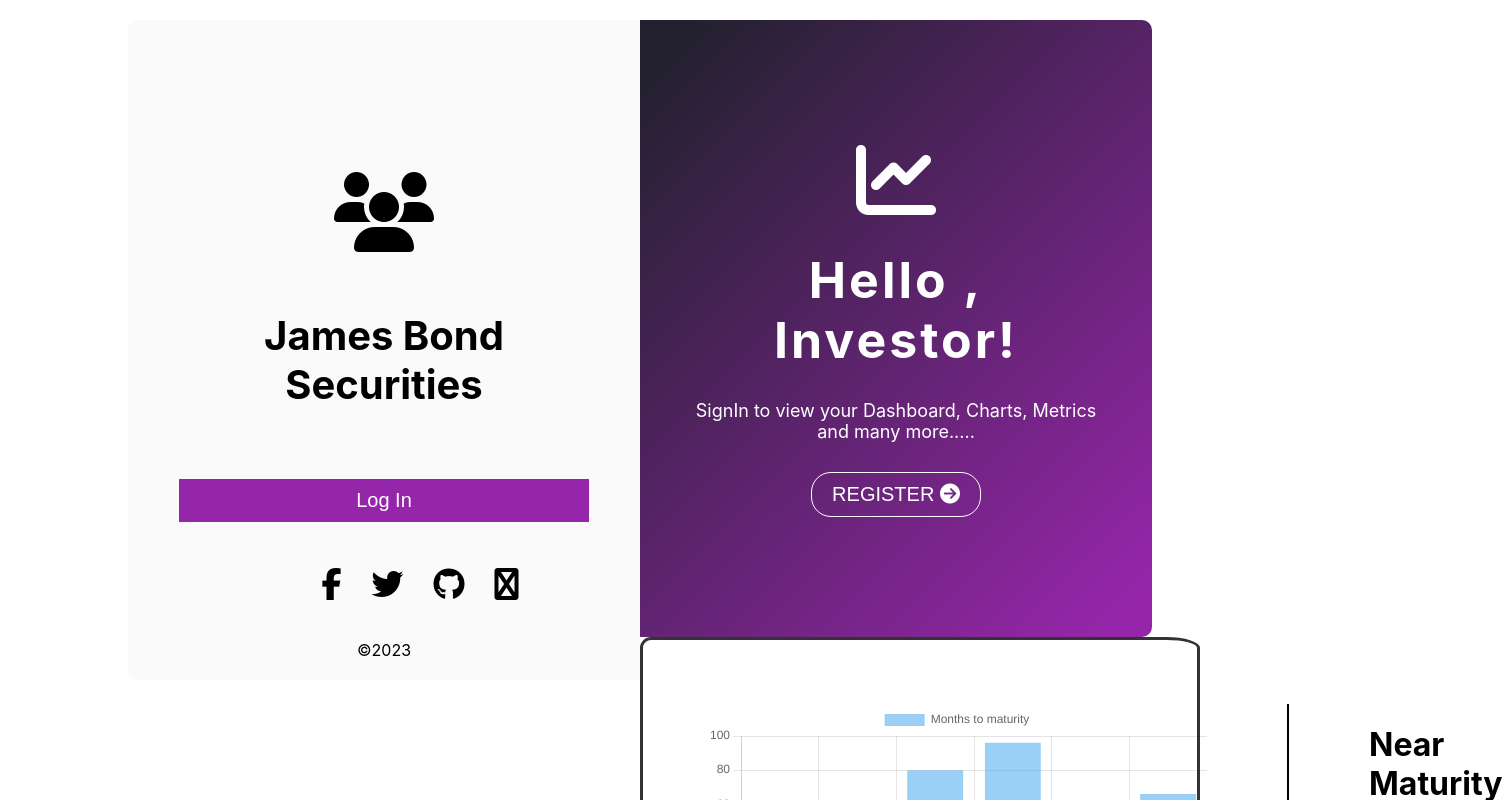
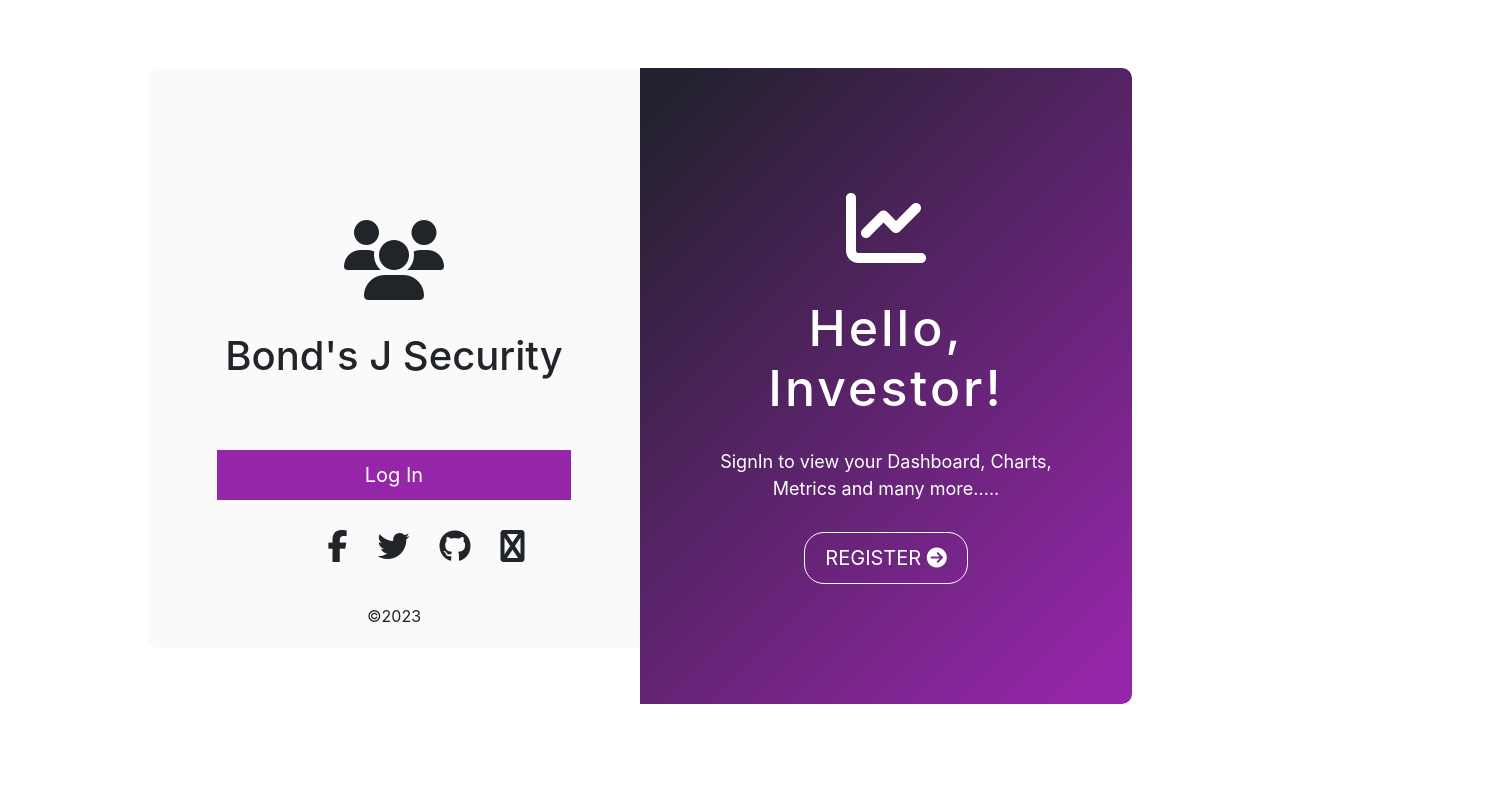
Before and after one commit to Krish-Bajaj/Team15-FE, a React (Create React App) app: page /dashboard in a window 1280 px wide. Shown: the top 800 px of the page, 1503 px wide, since content can reach past the window. Built offline with nearby package versions, Linux system fonts and the light colour scheme.

Commit message:
added navbar  , logout button

```diff
--- a/public/index.html
+++ b/public/index.html
@@ -25,6 +25,7 @@
       work correctly both with client-side routing and a non-root public URL.
       Learn how to configure a non-root public URL by running `npm run build`.
     -->
+    <link href="https://cdn.jsdelivr.net/npm/bootstrap@5.3.1/dist/css/bootstrap.min.css" rel="stylesheet" integrity="sha384-4bw+/aepP/YC94hEpVNVgiZdgIC5+VKNBQNGCHeKRQN+PtmoHDEXuppvnDJzQIu9" crossorigin="anonymous">
     <title>BondSpy Dashboard</title>
   </head>
   <body>
@@ -40,5 +41,6 @@
       To begin the development, run `npm start` or `yarn start`.
       To create a production bundle, use `npm run build` or `yarn build`.
     -->
+    <script src="https://cdn.jsdelivr.net/npm/bootstrap@5.3.1/dist/js/bootstrap.bundle.min.js" integrity="sha384-HwwvtgBNo3bZJJLYd8oVXjrBZt8cqVSpeBNS5n7C8IVInixGAoxmnlMuBnhbgrkm" crossorigin="anonymous"></script>
   </body>
 </html>
--- a/src/App.js
+++ b/src/App.js
@@ -17,16 +17,20 @@
         <div className="App">
           <LoginPage/>
           <br/>
-          <LogoutButton/>
-          <br />
-          <Profile/>
+
+          {isAuthenticated ? <></> : <Profile/>}
         </div>
 
       <Routes>
         <Route exact path="/dashboard" element={<Dashboard />} />
         <Route path="/bonds/:bondId" element={<BondDetails />} />
       </Routes>
+      <div className="App">
+          <LogoutButton/>
+          <br />
+      </div>
     </>
+
   );
 }
 
--- a/src/LogoutButton.jsx
+++ b/src/LogoutButton.jsx
@@ -1,14 +1,15 @@
 import React from "react";
 import { useAuth0 } from "@auth0/auth0-react";
-
+import { Button } from "@mui/material";
 const LogoutButton = () => {
   const { logout } = useAuth0();
   const { user, isAuthenticated, isLoading } = useAuth0();
 
   return ( isAuthenticated && (
-    <button onClick={() => logout({ logoutParams: { returnTo: window.location.origin } })}>
-      Log Out
-    </button>
+    <>
+    <button type="button" class="btn btn-danger" onClick={() => logout({ logoutParams: { returnTo: window.location.origin } })}>Log Out</button>
+    <br/>
+    </>
     )
   );
 };
--- a/src/index.css
+++ b/src/index.css
@@ -1,3 +1,4 @@
+
 body {
   margin: 0;
   font-family: -apple-system, BlinkMacSystemFont, 'Segoe UI', 'Roboto', 'Oxygen',
--- a/src/index.js
+++ b/src/index.js
@@ -11,7 +11,8 @@
     domain="dev-lxe5tr51b6l2yaeh.au.auth0.com"
     clientId="YRNeeC7OaT00TL5s1C6nAbasDmW7RJVq"
     authorizationParams={{
-      redirect_uri: window.location.origin
+      // redirect_uri: window.location.origin
+      redirect_uri : "http://localhost:3000/dashboard"
     }}
   >
     <BrowserRouter>
--- a/src/pages/Dashboard.js
+++ b/src/pages/Dashboard.js
@@ -1,10 +1,25 @@
 import Metrics from "../components/Metrics";
 import List from "../components/ListMain";
 import "../styles/Dashboard.css";
+import { useAuth0 } from "@auth0/auth0-react";
 
 const Dashboard = () => {
-  return (
+  const { logout, isAuthenticated } = useAuth0();
+  return isAuthenticated ? (
+    <>
+      <nav class="navbar bg-body-tertiary">
+        <div class="container-fluid">
+          <a class="navbar-brand">Dashboard</a>
+          <form class="d-flex" role="search">
+            <button class="btn btn-danger" onClick={() => logout({ logoutParams: { returnTo: "/" } })} type="submit">Logout</button>
+          </form>
+        </div>
+      </nav>
+    <figure class="text-center">
+        <h1 class="display-1">Bond's J Security</h1>
+    </figure>
       <div className="sketchy" style={{ display: "flex", margin: "5rem" }}>
+
         <Metrics />
         <div
           style={{
@@ -14,7 +29,8 @@
         />
         <List />
       </div>
-  );
+    </>
+  ) : null;
 };
 
 export default Dashboard;
--- a/src/pages/LoginPage.js
+++ b/src/pages/LoginPage.js
@@ -9,10 +9,12 @@
     !isAuthenticated && (
       //   <button onClick={() => loginWithRedirect()}>Log In</button>
       <div class="container">
+        <br/>
+        <br/>
         <div class="login">
           <div class="container">
             <i class="fa fa-users extra-large-user-icon" aria-hidden="true"></i>
-            <h1>James Bond Securities</h1>
+            <h1>Bond's J Security</h1>
 
             <button onClick={() => loginWithRedirect()}>Log In</button>
             <ul>
@@ -38,7 +40,7 @@
               class="fa fa-line-chart extra-large-chart-icon"
               aria-hidden="true"
             ></i>
-            <h2>Hello , Investor!</h2>
+            <h2>Hello, Investor!</h2>
             <p>
               SignIn to view your Dashboard, Charts, Metrics and many more.....
             </p>
```
Also changed, not shown: package.json (+4 -3 lines), 1 other file (tests, documents, lock files or other folders). Lines whose indentation alone changed are shown as unchanged.
